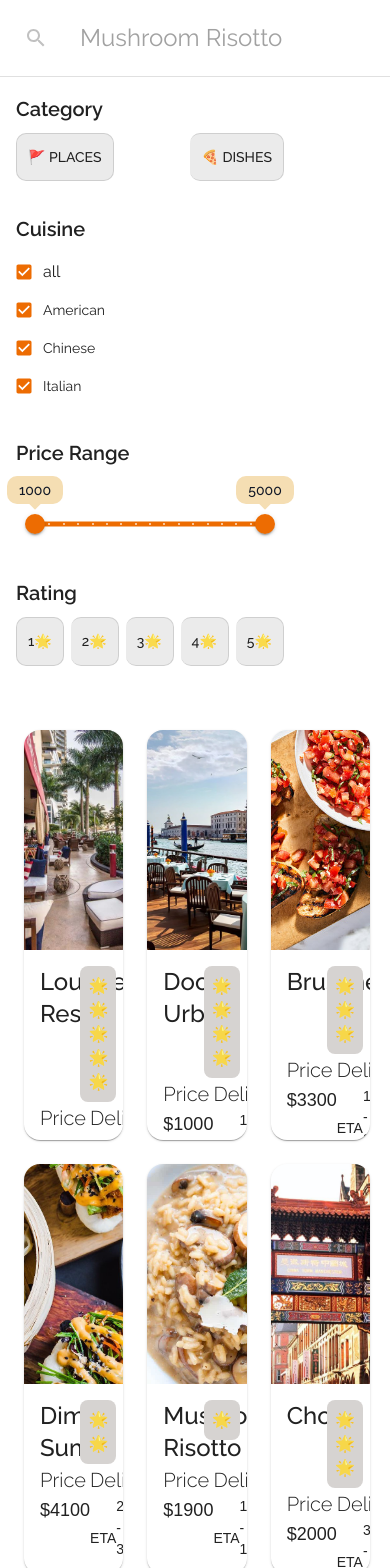
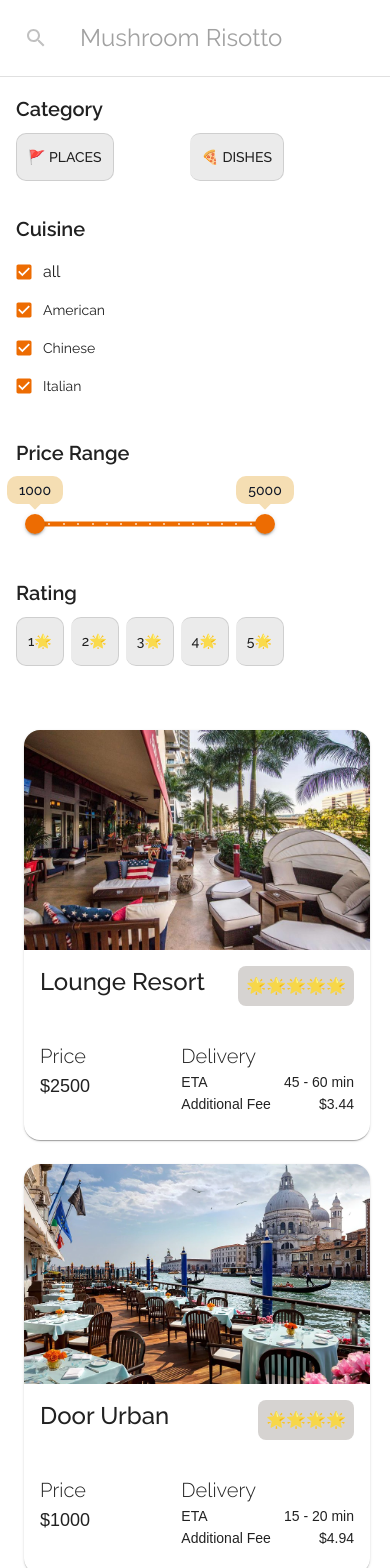
Before and after one commit to naufalzs/food-finder, a React (Vite) app: page / in a window 390 px wide. Shown: the top 1568 px of the page. Built offline with nearby package versions, Linux system fonts and the light colour scheme.

Commit message:
feat(responsive): setup grid on smaller viewport

```diff
--- a/src/components/Home/ResultList.jsx
+++ b/src/components/Home/ResultList.jsx
@@ -1,11 +1,14 @@
-import { Grid } from "@mui/material";
+import { Grid, useMediaQuery } from "@mui/material";
 import { CardItem } from "./CardItem";
 
 export default function ResultList({ list }) {
+  const isTablet = useMediaQuery((theme) => theme.breakpoints.down("md"));
+  const isMobile = useMediaQuery((theme) => theme.breakpoints.down("sm"));
+
   return (
     <Grid container spacing={3} p={2} pl={3} pr={2.5}>
       {list.map((item) => (
-        <Grid item xs={4} key={item.id}>
+        <Grid item xs={isTablet ? (isMobile ? 12 : 6) : 4} key={item.id}>
           <CardItem
             title={item.title}
             imgThumb={item.coverSrc}
```
